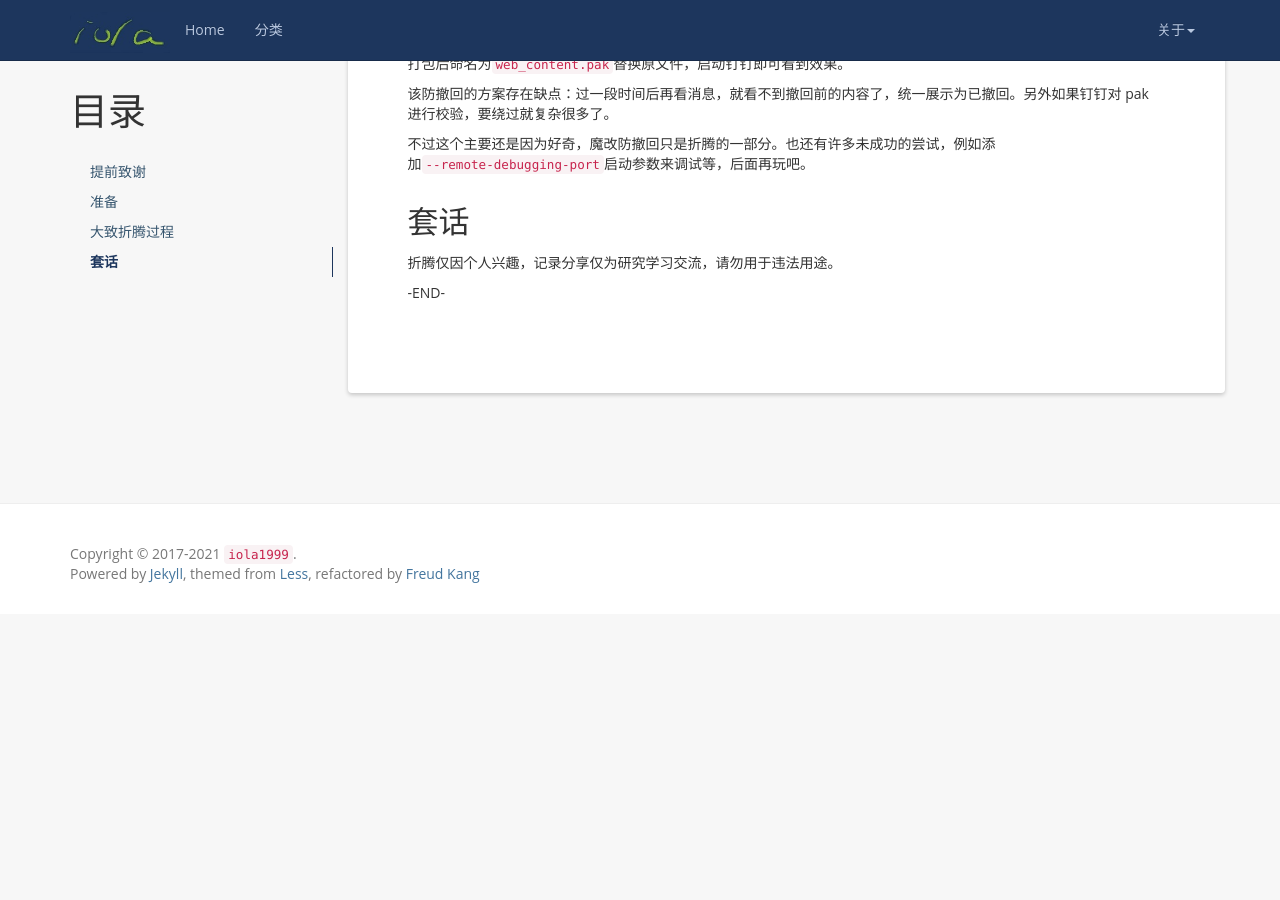
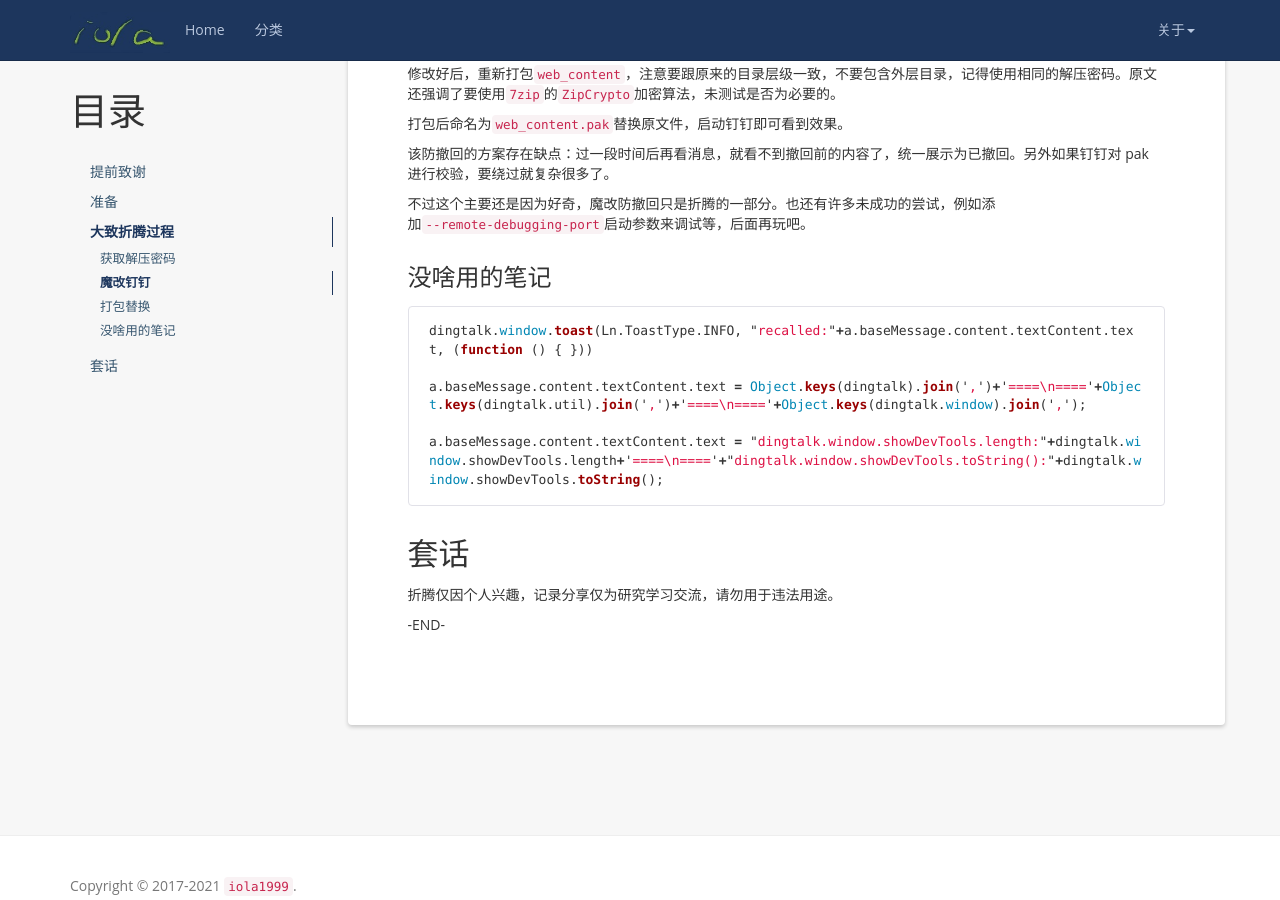
Before and after one commit to iola1999/iola1999.github.io, a Jekyll site: the page built from _posts/2021-01-21-DingTalk-mod.markdown, in a window 1280 px wide and 900 px high, scrolled down 3729 px. Built offline with Jekyll 4.4.1, drawn with Linux system fonts in a browser that asks for light colours; nearby versions of some CDN libraries; comment, search, counter and statistics services are not loaded; before the commit the page ends 4343 px from its top, so only the background shows below that; some of the changed text lies outside the part shown.

Commit message:
dingtalk

````diff
--- a/_posts/2021-01-21-DingTalk-mod.markdown
+++ b/_posts/2021-01-21-DingTalk-mod.markdown
@@ -69,11 +69,15 @@
 
 PC钉钉`DingTalk_v6.0.18-Release.6280687`版本的解压密码为`f0e8ba41f`。
 
+PC钉钉`DingTalk_v6.0.26-Release.8200187`版本的解压密码为`9a6c3c5a8`。
+
+PC钉钉`DingTalk_v6.0.26-Release.9039987`版本的解压密码为`7e8be02fb`。
+
 ### 魔改钉钉
 
 使用上面拿到的密码解压`web_content.pak`，使用喜欢的代码编辑器打开项目。搜索`撤回了一条消息`找到`assets/chatbox-index.js`。
 
-格式化一下代码，文件比较大，需要耐心等待一下。
+格式化一下代码，文件比较大，需要耐心等待一下。~~我的很大，你要忍一下~~
 
 搜索`dt_message_recall_message_file_format`找到最后一处使用。参考原作者的方法，读取`a.baseMessage.content.textContent.text`拼接到撤回提示后即可看到撤回的文字消息。
 
@@ -97,6 +101,16 @@
 
 不过这个主要还是因为好奇，魔改防撤回只是折腾的一部分。也还有许多未成功的尝试，例如添加`--remote-debugging-port`启动参数来调试等，后面再玩吧。
 
+### 没啥用的笔记
+
+```javascript
+dingtalk.window.toast(Ln.ToastType.INFO, "recalled:"+a.baseMessage.content.textContent.text, (function () { }))
+
+a.baseMessage.content.textContent.text = Object.keys(dingtalk).join(',')+'====\n===='+Object.keys(dingtalk.util).join(',')+'====\n===='+Object.keys(dingtalk.window).join(',');
+
+a.baseMessage.content.textContent.text = "dingtalk.window.showDevTools.length:"+dingtalk.window.showDevTools.length+'====\n===='+"dingtalk.window.showDevTools.toString():"+dingtalk.window.showDevTools.toString();
+```
+
 ## 套话
 
 折腾仅因个人兴趣，记录分享仅为研究学习交流，请勿用于违法用途。
````
